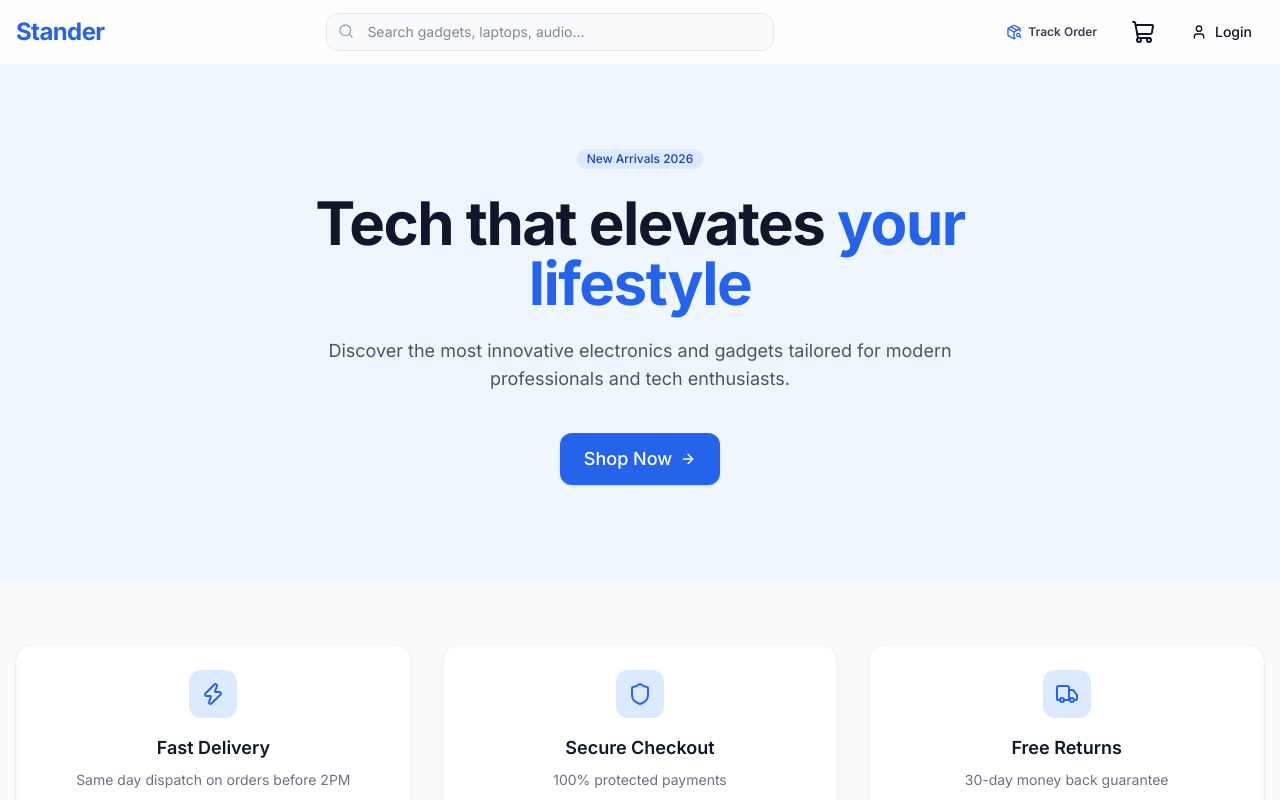
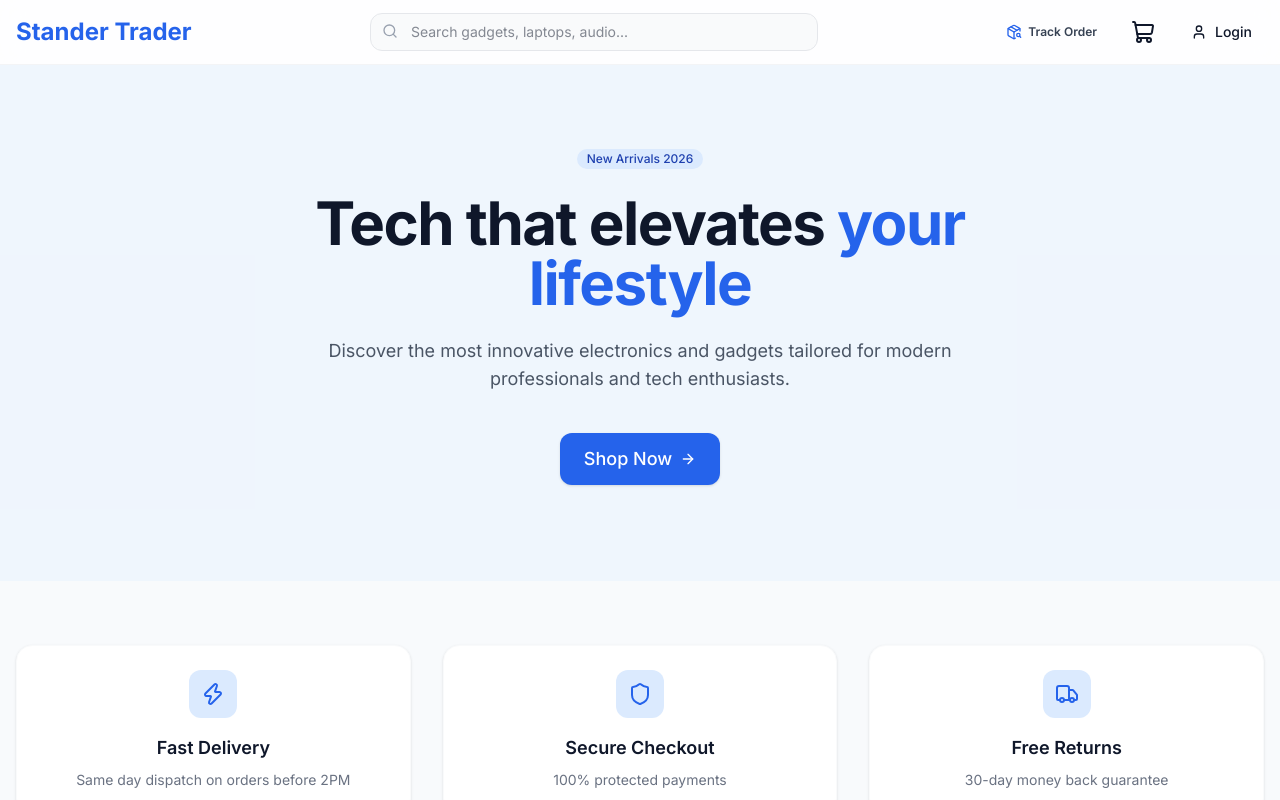
Before and after one commit to Aizaz10/stander, a Next.js app: page / in a window 1280 px wide. Shown: the top 800 px of the page. Built offline with nearby package versions, Linux system fonts and the light colour scheme; no server answers; the database is empty.

Commit message:
Rename brand to Stander Trader

```diff
--- a/components/layout/Navbar.tsx
+++ b/components/layout/Navbar.tsx
@@ -114,8 +114,8 @@ export function Navbar() {
     <header className="sticky top-0 z-50 w-full border-b border-gray-100 bg-white/80 backdrop-blur-md">
       <div className="container mx-auto px-4 h-16 flex items-center justify-between gap-4">
         {/* Brand */}
-        <Link href="/" className="flex items-center gap-2 focus-visible:outline-none focus-visible:ring-2 focus-visible:ring-primary rounded-lg">
-          <span className="text-2xl font-bold text-primary tracking-tight">Stander</span>
+        <Link href="/" className="whitespace-nowrap text-xl font-bold text-primary sm:text-2xl">
+          Stander Trader
         </Link>
 
         {/* Desktop Search Bar */}
```
